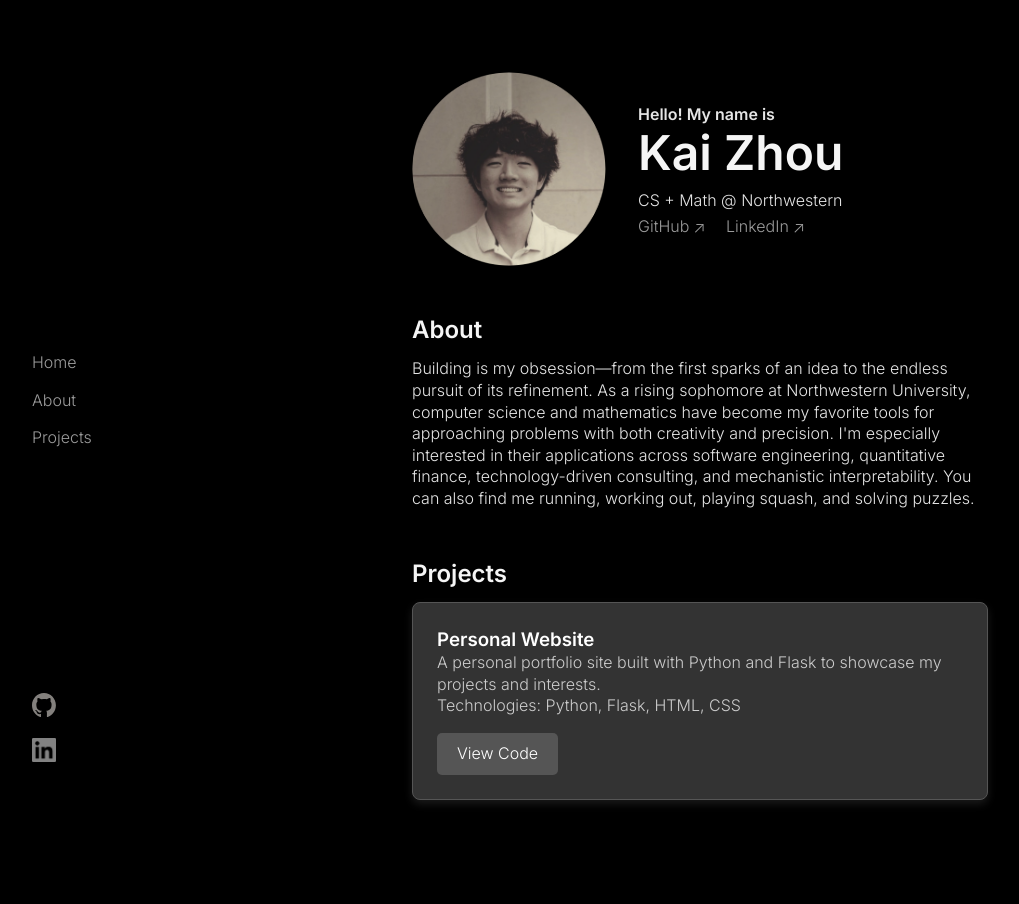
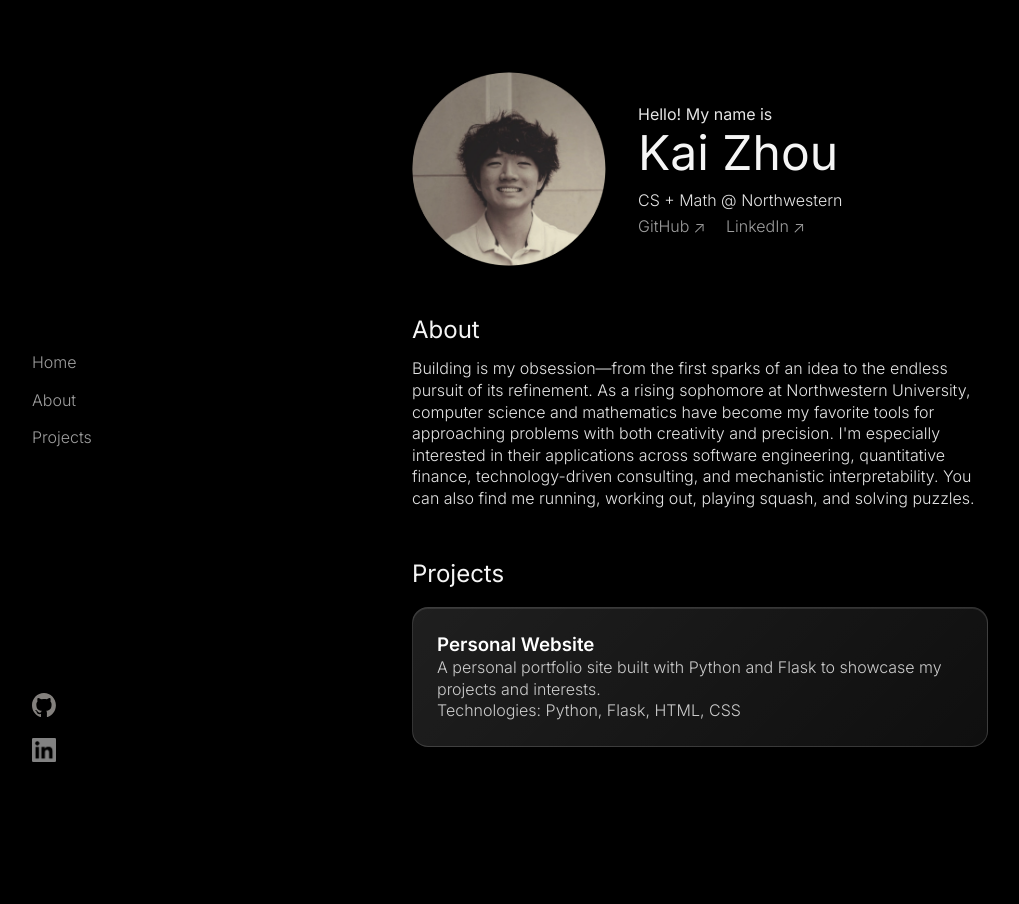
Before and after one commit to kaizhou24/personal-website, a Flask app: page / in a window 1280 px wide. Shown: the whole page, without its empty margins (0-1019 px from the left). After the commit the page ends 762 px from the top, so only its background shows below. Run offline with Flask 3, Linux system fonts and the light colour scheme.

Commit message:
Redesign project cards

```diff
--- a/static/css/style.css
+++ b/static/css/style.css
@@ -25,17 +25,20 @@ h1, h2 {
 
 h1 {
     font-size: 48px;
+    font-weight: 400;
     text-align: left;
     margin-top: -8px;
 }
 
 h2 {
     padding: 48px 0 12px 0;
+    font-size: 24px;
+    font-weight: 400;
 }
 
 /* Links */
 a {
-    color: #9b9b9b;
+    color: #9e9e9e;
     text-decoration: none;
 }
 
@@ -148,7 +151,7 @@ nav {
 
 .greeting {
     padding: 4px 0;
-    font-weight: 600;
+    font-weight: 400;
 }
 
 .subtitle {
@@ -178,18 +181,55 @@ nav {
 
 .project-grid {
     display: block;
+    margin-top: 5px;
 }
 
 .project-card {
-    background-color: #333333;
-    border: 1px solid #555;
-    border-radius: 8px;
-    box-shadow: 0 4px 8px rgba(255, 255, 255, 0.1);
+    position: relative;
+    background: linear-gradient(135deg, rgba(255, 255, 255, 0.12), rgba(255, 255, 255, 0.06));
+    -webkit-backdrop-filter: blur(16px);
+    backdrop-filter: blur(16px);
+    border: 1px solid rgba(255, 255, 255, 0.15);
+    border-radius: 16px;
     padding: 1.5rem;
     width: 100%;
     margin-bottom: 2rem;
-    display: flex;
-    flex-direction: column;
+    display: block;
+    text-decoration: none;
+    color: inherit;
+    cursor: pointer;
+    transition: all 0.3s cubic-bezier(0.4, 0, 0.6, 1);
+    box-shadow: 0 8px 32px rgba(0, 0, 0, 0.2),
+                inset 0 1px 0 rgba(255, 255, 255, 0.1);
+}
+
+.project-card:hover {
+    transform: translateY(-2px);
+    background: linear-gradient(135deg, rgba(255, 255, 255, 0.14), rgba(255, 255, 255, 0.07));
+    border-color: rgba(255, 255, 255, 0.18);
+    box-shadow: 0 10px 24px rgba(0, 0, 0, 0.22),
+                inset 0 1px 0 rgba(255, 255, 255, 0.12);
+}
+
+.project-card::before {
+    content: '';
+    position: absolute;
+    top: -2px;
+    left: -2px;
+    right: -2px;
+    bottom: -2px;
+    background: linear-gradient(135deg,
+                rgba(255, 255, 255, 0.1) 0%,
+                transparent 50%,
+                rgba(255, 255, 255, 0.05) 100%);
+    border-radius: 18px;
+    z-index: -1;
+    opacity: 0;
+    transition: opacity 0.3s ease;
+}
+
+.project-card:hover::before {
+    opacity: 1;
 }
 
 .project-card h3 {
@@ -201,20 +241,3 @@ nav {
     flex-grow: 1;
     color: #ccc;
 }
-
-.project-card .button {
-    display: inline-block;
-    margin-top: 1rem;
-    padding: 10px 20px;
-    background-color: #555;
-    color: #fff;
-    text-decoration: none;
-    border-radius: 5px;
-    text-align: center;
-    align-self: flex-start;
-    transition: background-color 0.3s ease;
-}
-
-.project-card .button:hover {
-    background-color: #777;
-}
--- a/templates/index.html
+++ b/templates/index.html
@@ -32,12 +32,11 @@
         <h2>Projects</h2>
         <div class="project-grid">
             {% for project in projects %}
-            <article class="project-card">
+            <a href="{{ project.github_link }}" class="project-card" target="_blank" rel="noopener noreferrer">
                 <h3>{{ project.title }}</h3>
                 <p>{{ project.description }}</p>
                 <p class="tech-stack">Technologies: {{ project.technologies | join(', ') }}</p>
-                <a href="{{ project.github_link }}" class="button" target="_blank" rel="noopener noreferrer">View Code</a>
-            </article>
+            </a>
             {% endfor %}
         </div>
     </section>
```
Also changed, not shown: package.json (added, +9 -0 lines), 1 other file.
